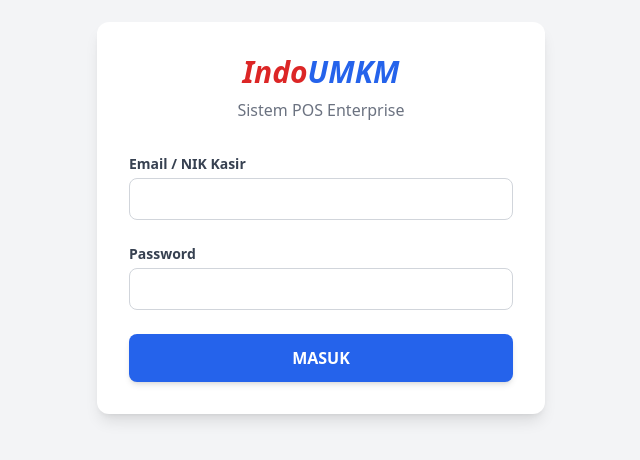
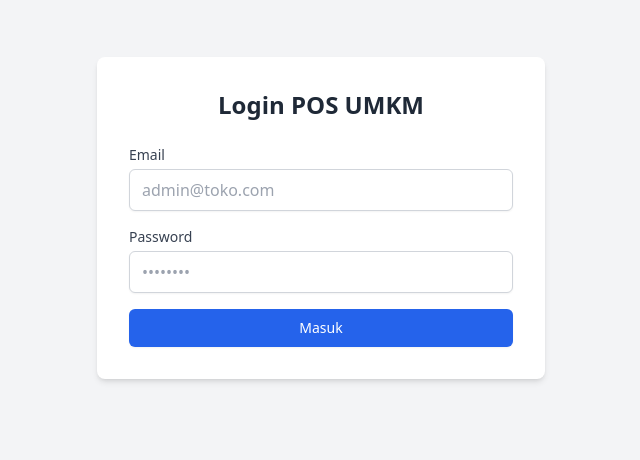
Before and after one commit to Arifjlwn/POS-Master, a Vue app in the folder pos-frontend/: page /login in a window 1280 px wide. Shown: the part 182-642 px from the top of the page, without its empty margins (319-959 px from the left). Built offline with nearby package versions, Linux system fonts and the light colour scheme.

Commit message:
feat: migrasi total ke Pure Vue 3 SPA, integrasi API Golang, dan hapus Laravel

```diff
--- a/pos-frontend/src/router/index.js
+++ b/pos-frontend/src/router/index.js
@@ -1,8 +1,13 @@
 import { createRouter, createWebHistory } from 'vue-router';
+import Login from '../views/Login.vue';
 
 const routes = [
     { path: '/', redirect: '/login' },
-    { path: '/login', component: () => import('../views/Login.vue') },
+    {
+        path: '/login',
+        name: 'Login',
+        component: Login
+    },
     {
         path: '/dashboard',
         component: () => import('../views/Dashboard.vue'),
--- a/pos-frontend/src/views/Login.vue
+++ b/pos-frontend/src/views/Login.vue
@@ -1,35 +1,52 @@
 <script setup>
 import { ref } from 'vue';
-import { useRouter } from 'vue-router'; // <-- Router murni Vue
-import api from '../api'; // <-- Panggil kurir
+import { useRouter } from 'vue-router';
 
-const identifier = ref('');
+const router = useRouter();
+
+// State (Variabel penampung inputan)
+const email = ref('');
 const password = ref('');
 const errorMessage = ref('');
 const isLoading = ref(false);
-const router = useRouter();
 
+// Fungsi untuk hit API Login
 const handleLogin = async () => {
   isLoading.value = true;
   errorMessage.value = '';
 
   try {
-        const response = await api.post('/login', {
-            identifier: identifier.value,
+    const response = await fetch('http://localhost:8080/api/login', {
+      method: 'POST',
+      headers: {
+        'Content-Type': 'application/json'
+      },
+      body: JSON.stringify({
+        identifier: email.value,
         password: password.value
+      })
     });
 
-        // Simpan tiket di brankas
-        localStorage.setItem('token', response.data.token);
+    const data = await response.json();
 
-        // Meluncur ke Dashboard tanpa kedip!
-        router.push('/dashboard');
+    if (!response.ok) {
+      throw new Error(data.error || 'Gagal login, silakan coba lagi.');
+    }
+
+    // 1. Simpan Karcis VIP (Token) ke brankas browser (Local Storage)
+    localStorage.setItem('token', data.token);
+    localStorage.setItem('role', data.role);
+
+    // 2. Logika Redirect Cerdas (Setup Toko vs Dashboard)
+    if (data.has_setup_store === false) {
+      alert("Login Berhasil! Silakan lengkapi data toko Anda terlebih dahulu.");
+      router.push('/setup'); // Arahkan ke halaman setup toko
+    } else {
+      router.push('/dashboard'); // Arahkan ke dashboard
+    }
+
   } catch (error) {
-        if (error.response && error.response.status === 401) {
-            errorMessage.value = 'Email/NIK atau Password salah!';
-        } else {
-            errorMessage.value = 'Gagal terhubung ke server.';
-        }
+    errorMessage.value = error.message;
   } finally {
     isLoading.value = false;
   }
@@ -38,28 +55,42 @@
 
 <template>
   <div class="min-h-screen flex items-center justify-center bg-gray-100">
-        <div class="bg-white p-8 rounded-xl shadow-lg w-full max-w-md">
-            <div class="text-center mb-8">
-                <h1 class="text-3xl font-black text-gray-800">
-                    <span class="text-red-600 italic">Indo</span><span class="text-blue-600 italic">UMKM</span>
-                </h1>
-                <p class="text-gray-500 mt-2 font-medium">Sistem POS Enterprise</p>
+    <div class="bg-white p-8 rounded-lg shadow-md w-full max-w-md">
+      <h2 class="text-2xl font-bold text-center mb-6 text-gray-800">Login POS UMKM</h2>
+
+      <div v-if="errorMessage" class="mb-4 p-3 bg-red-100 text-red-700 rounded text-sm text-center">
+        {{ errorMessage }}
       </div>
 
-            <form @submit.prevent="handleLogin" class="space-y-6">
-                <div v-if="errorMessage" class="bg-red-50 text-red-600 p-3 rounded-lg text-sm font-bold text-center border border-red-200">
-                    {{ errorMessage }}
+      <form @submit.prevent="handleLogin" class="space-y-4">
+        <div>
+          <label class="block text-sm font-medium text-gray-700">Email</label>
+          <input
+            v-model="email"
+            type="email"
+            required
+            class="mt-1 block w-full px-3 py-2 border border-gray-300 rounded-md shadow-sm focus:outline-none focus:ring-blue-500 focus:border-blue-500"
+            placeholder="admin@toko.com"
+          >
         </div>
+
         <div>
-                    <label class="block text-sm font-bold text-gray-700 mb-1">Email / NIK Kasir</label>
-                    <input type="text" v-model="identifier" required class="w-full px-4 py-2 border border-gray-300 rounded-lg focus:ring-2 focus:ring-blue-500 focus:border-blue-500 outline-none transition-all">
+          <label class="block text-sm font-medium text-gray-700">Password</label>
+          <input
+            v-model="password"
+            type="password"
+            required
+            class="mt-1 block w-full px-3 py-2 border border-gray-300 rounded-md shadow-sm focus:outline-none focus:ring-blue-500 focus:border-blue-500"
+            placeholder="••••••••"
+          >
         </div>
-                <div>
-                    <label class="block text-sm font-bold text-gray-700 mb-1">Password</label>
-                    <input type="password" v-model="password" required class="w-full px-4 py-2 border border-gray-300 rounded-lg focus:ring-2 focus:ring-blue-500 focus:border-blue-500 outline-none transition-all">
-                </div>
-                <button type="submit" :disabled="isLoading" class="w-full bg-blue-600 hover:bg-blue-700 text-white font-bold py-3 px-4 rounded-lg transition-all shadow-md disabled:opacity-50">
-                    {{ isLoading ? 'Memproses...' : 'MASUK' }}
+
+        <button
+          type="submit"
+          :disabled="isLoading"
+          class="w-full flex justify-center py-2 px-4 border border-transparent rounded-md shadow-sm text-sm font-medium text-white bg-blue-600 hover:bg-blue-700 focus:outline-none focus:ring-2 focus:ring-offset-2 focus:ring-blue-500 disabled:opacity-50"
+        >
+          {{ isLoading ? 'Memproses...' : 'Masuk' }}
         </button>
       </form>
     </div>
```
Also changed, not shown: pos-frontend/src/main.js (+5 -2 lines), 1 other file (tests, documents, lock files or other folders). Lines whose indentation alone changed are shown as unchanged.
